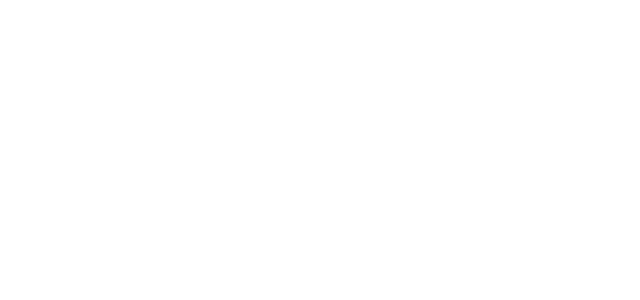
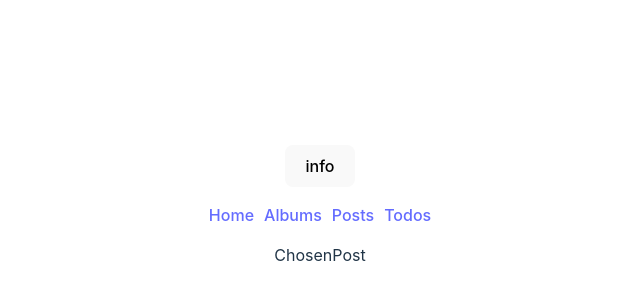
Before and after one commit to efrat2502/reactData, a React (Vite) app: page /users/1/posts/1 in a window 1280 px wide. Before the commit this address had no page. Shown: the part 194-494 px from the top of the page, without its empty margins (320-960 px from the left). Built offline with nearby package versions, Linux system fonts and the light colour scheme; the HTML template or start-up script is replaced by a standard one.

Commit message:
navigate to chosenPost

```diff
--- a/src/App.jsx
+++ b/src/App.jsx
@@ -12,6 +12,7 @@
 import NoPage from "./components/NoPage";
 import AddDetails from "./components/AddDetails";
 import { UserProvider } from "./components/UserContext";
+import ChosenPost from "./components/ChosenPost";
 function App() {
   return (
     <>
@@ -25,7 +26,10 @@
             <Route path="/addDetails" element={<AddDetails />} />
             <Route path="/users/:id" element={<Layout />}>
               <Route path="home" element={<Home />} />
-              <Route path="posts" element={<Posts />} />
+              <Route path="posts">
+                <Route index element={<Posts />} />
+                <Route path=":id" element={<ChosenPost />} />
+              </Route>
               <Route path="albums" element={<Albums />} />
               <Route path="todos" element={<Todos />} />
               {/* <Route path="*" element={<NoPage />} /> */}
--- /dev/null
+++ b/src/components/ChosenPost.jsx
@@ -0,0 +1,7 @@
+import React from "react";
+
+const ChosenPost = () => {
+  return <div>ChosenPost</div>;
+};
+
+export default ChosenPost;
--- a/src/components/Posts.jsx
+++ b/src/components/Posts.jsx
@@ -1,8 +1,10 @@
 import React, { useContext, useState, useEffect } from "react";
 import { UserContext } from "./UserContext";
+import { useNavigate } from "react-router-dom";
 
 const Posts = () => {
   const [clicked, setClicked] = useState(false);
+  const navigate = useNavigate();
   // const { user, changeUser } = useContext(UserContext);
   const [posts, setPosts] = useState([]);
   const user = JSON.parse(localStorage.getItem("currUser"));
@@ -30,19 +32,22 @@
     getPosts();
   }, []);
 
+  function showMore(post) {
+    navigate(`./${post.id}`);
+  }
   function showComments() {}
   function showPosts() {
     return posts.map((post) => (
       <div key={post.id}>
         <span>{post.id}</span>
         <h4>{post.title}</h4>
-        <button onClick={() => setClicked(!clicked)}>show more</button>
-        {clicked && (
+        <button onClick={() => showMore(post)}>show more</button>
+        {/* {clicked && (
           <>
             <p>{post.body}</p>
             <button onClick={showComments}>comments</button>
           </>
-        )}
+        )} */}
       </div>
     ));
   }
```
